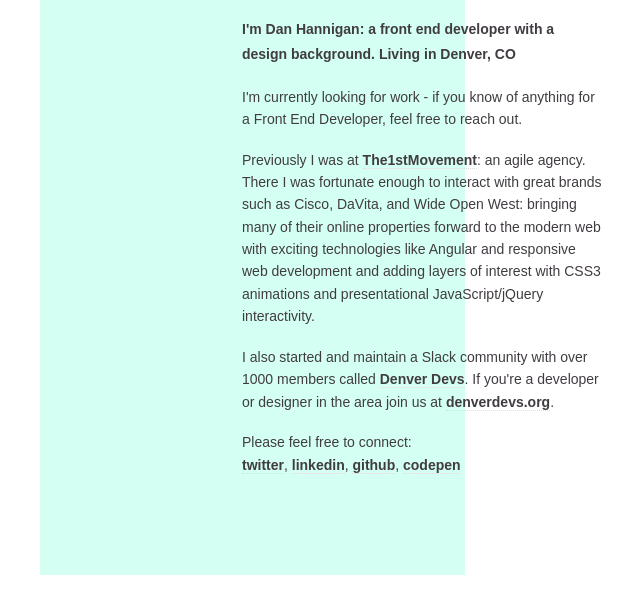
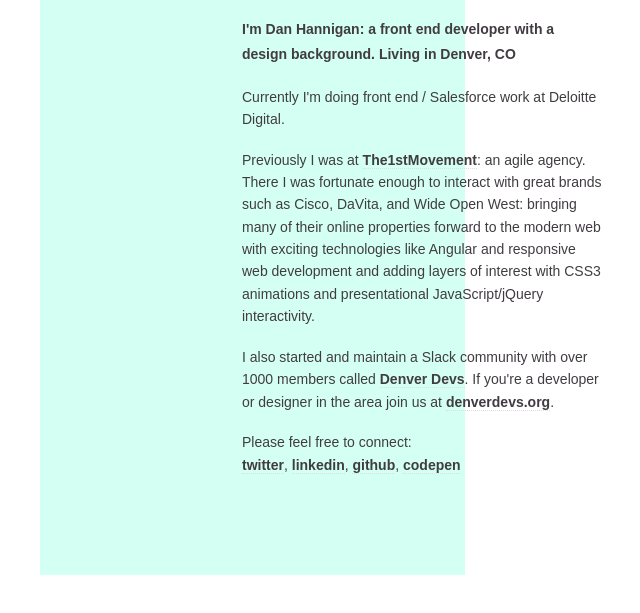
Before and after one commit to danhannigan/danhannigan, a plain HTML site: page index.html in a window 1280 px wide. Shown: the part 145-758 px from the top of the page, without its empty margins (50-690 px from the left). Drawn offline with nearby package versions, Linux system fonts and the light colour scheme.

Commit message:
Updating copy to site

```diff
--- a/index.html
+++ b/index.html
@@ -20,7 +20,7 @@
 				<div class="textWrap">
 					<h2>Hello</h2>
 					<h1>I'm Dan Hannigan: a front end developer with a design background. Living in Denver, CO</h1>
-					<p>I'm currently looking for work - if you know of anything for a Front End Developer, feel free to reach out.</p>
+					<p>Currently I'm doing front end / Salesforce work at Deloitte Digital.</p>
 					<p>Previously I was at <a href="http://www.the1stmovement.com">The1stMovement</a>: an agile agency. There I was fortunate enough to interact with great brands such as Cisco, DaVita, and Wide Open West: bringing many of their online properties forward to the modern web with exciting technologies like Angular and responsive web development and adding layers of interest with CSS3 animations and presentational JavaScript/jQuery interactivity.</p>
 					<p>I also started and maintain a Slack community with over 1000 members called <a href="http://denverdevs.org">Denver Devs</a>. If you're a developer or designer in the area join us at <a href="http://denverdevs.org">denverdevs.org</a>.</p>
 					<p>Please feel free to connect:<br>
```
